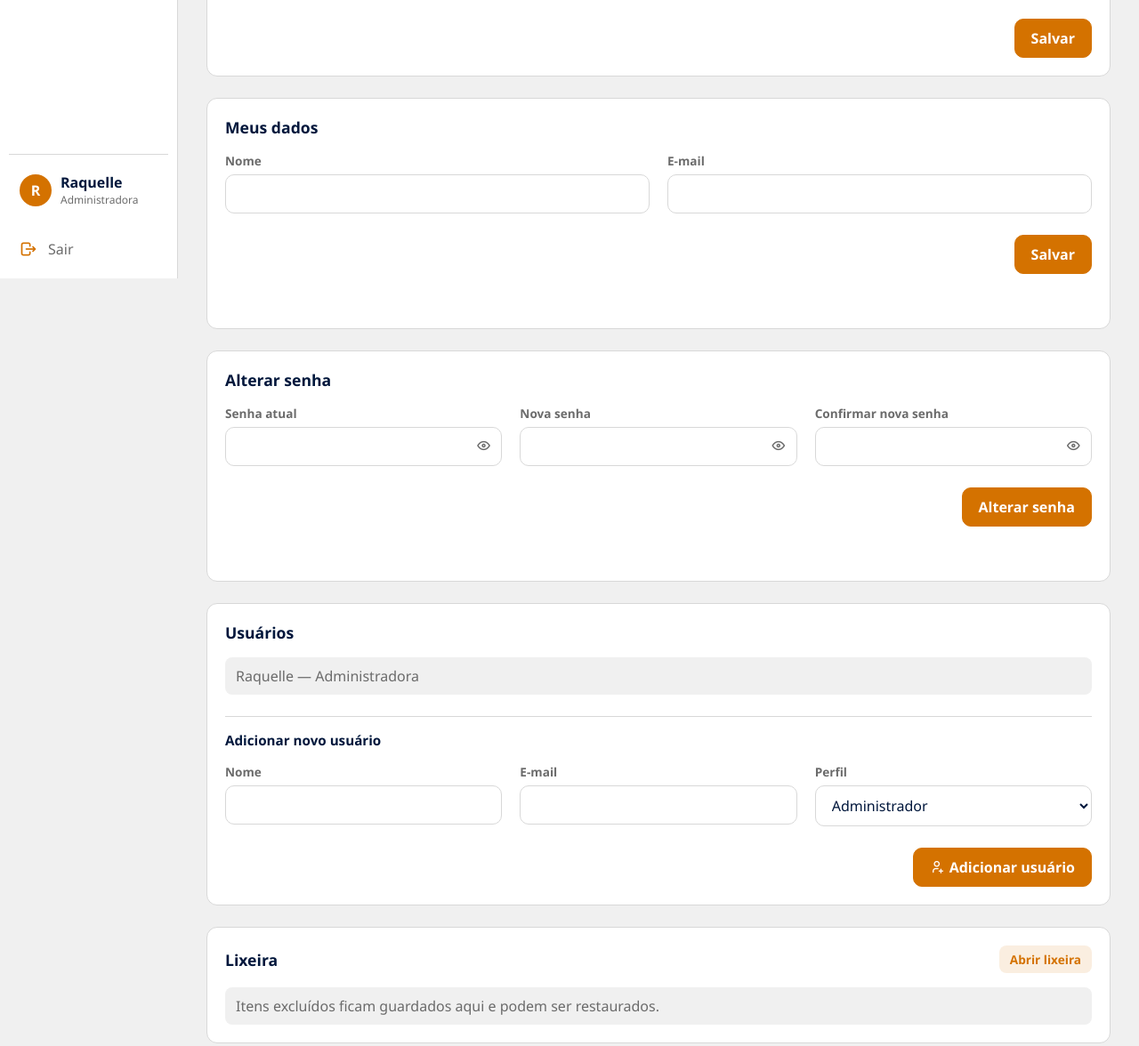
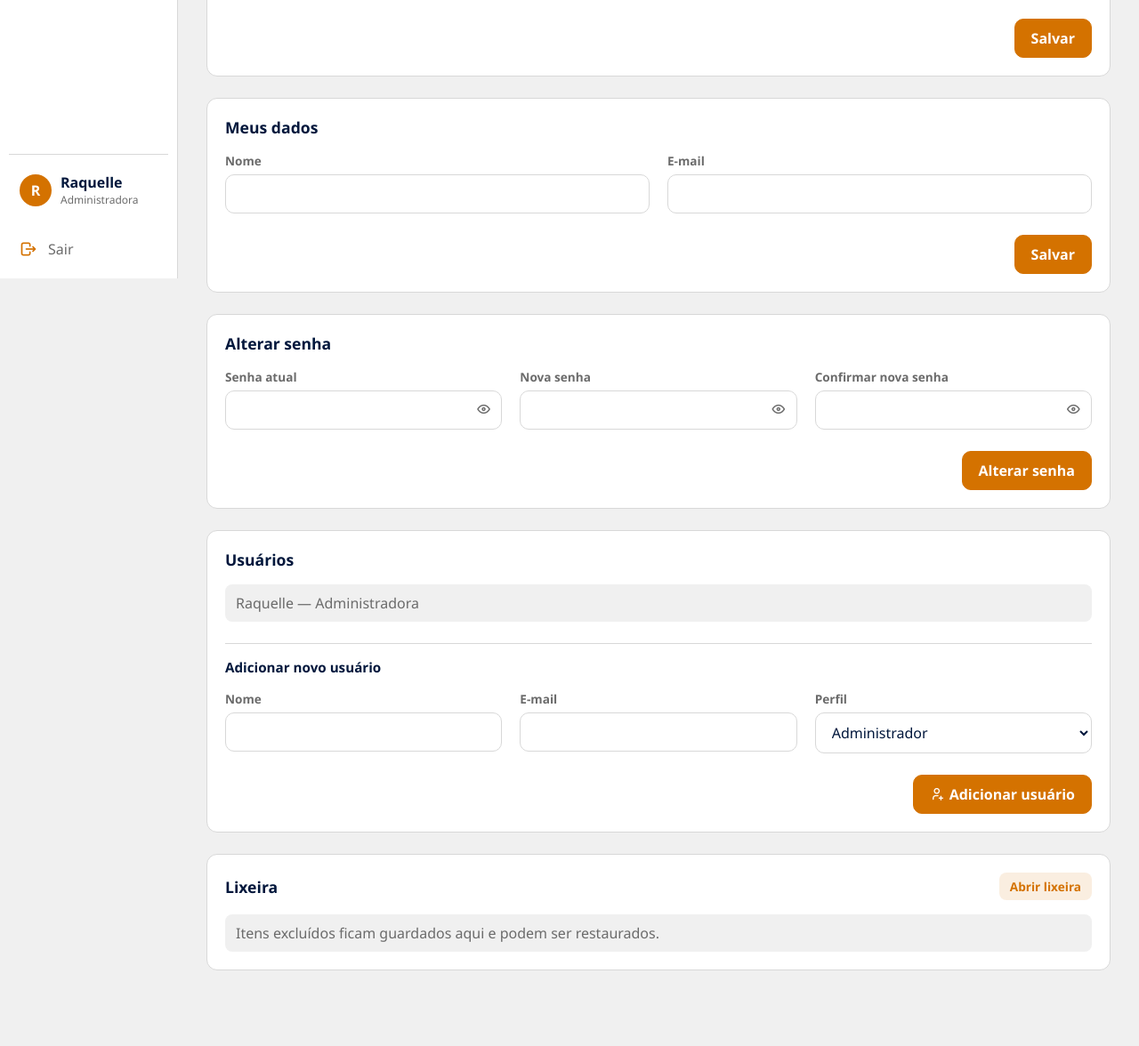
Before and after one commit to raquelleoliveira/admin-imob, a plain HTML site: page pages/configuracoes.html in a window 1280 px wide. Shown: the part 487-1663 px from the top of the page at 89% size. After the commit the page ends 1610 px from the top, so only its background shows below. Drawn offline with Linux system fonts and the light colour scheme.

Commit message:
style: bloco-compacto em todos os cards de Configurações

```diff
--- a/pages/configuracoes.html
+++ b/pages/configuracoes.html
@@ -79,7 +79,7 @@
                 <h1>Configurações</h1>
             </header>
 
-            <section class="bloco">
+            <section class="bloco bloco-compacto">
                 <div class="bloco-topo">
                     <h2>Imobiliária</h2>
                 </div>
@@ -127,7 +127,7 @@
                 </form>
             </section>
 
-            <section class="bloco">
+            <section class="bloco bloco-compacto">
                 <div class="bloco-topo">
                     <h2>Meus dados</h2>
                 </div>
@@ -150,7 +150,7 @@
                 </form>
             </section>
 
-            <section class="bloco">
+            <section class="bloco bloco-compacto">
                 <div class="bloco-topo">
                     <h2>Alterar senha</h2>
                 </div>
@@ -189,7 +189,7 @@
                 </form>
             </section>
 
-            <section class="bloco">
+            <section class="bloco bloco-compacto">
                 <div class="bloco-topo">
                     <h2>Usuários</h2>
                 </div>
```
